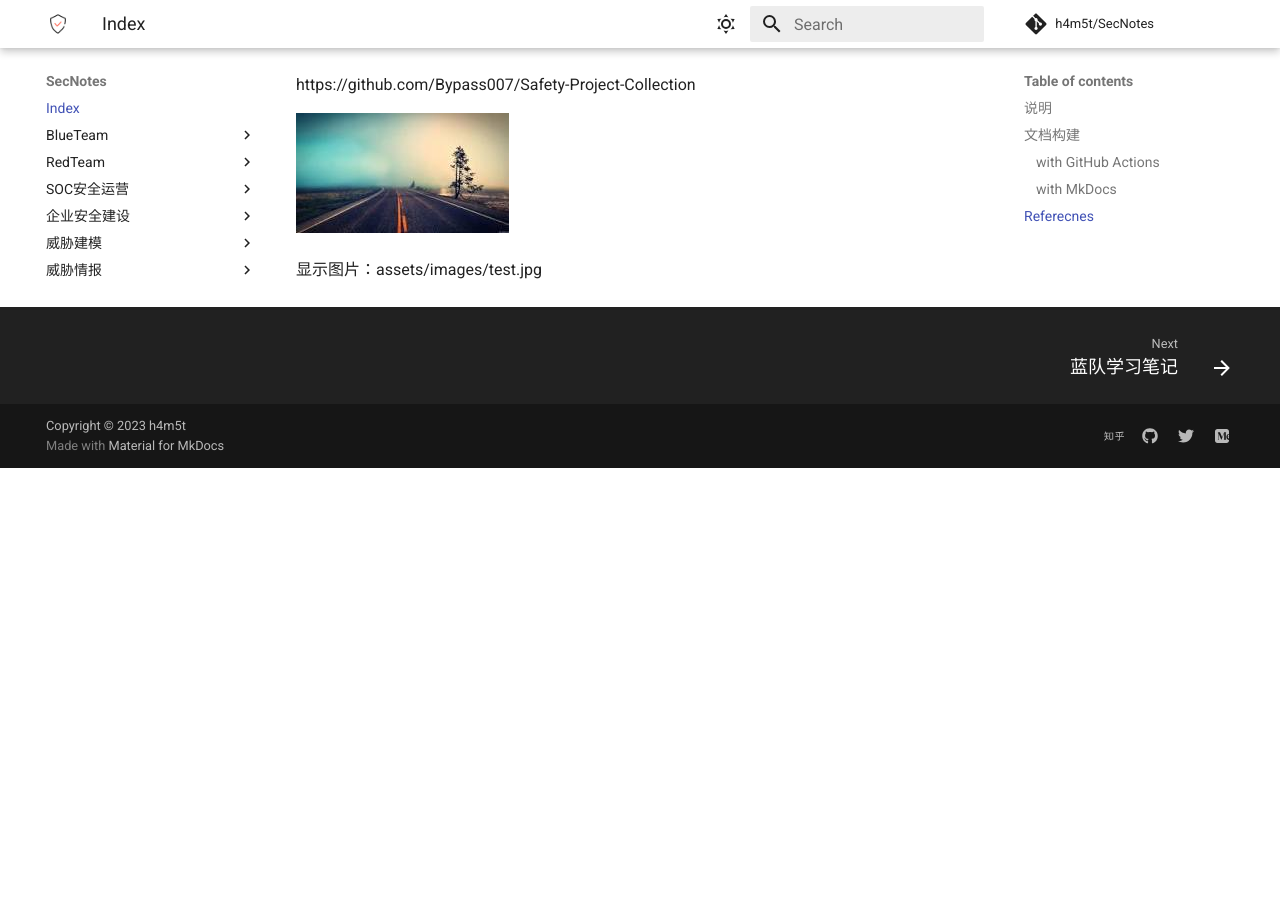
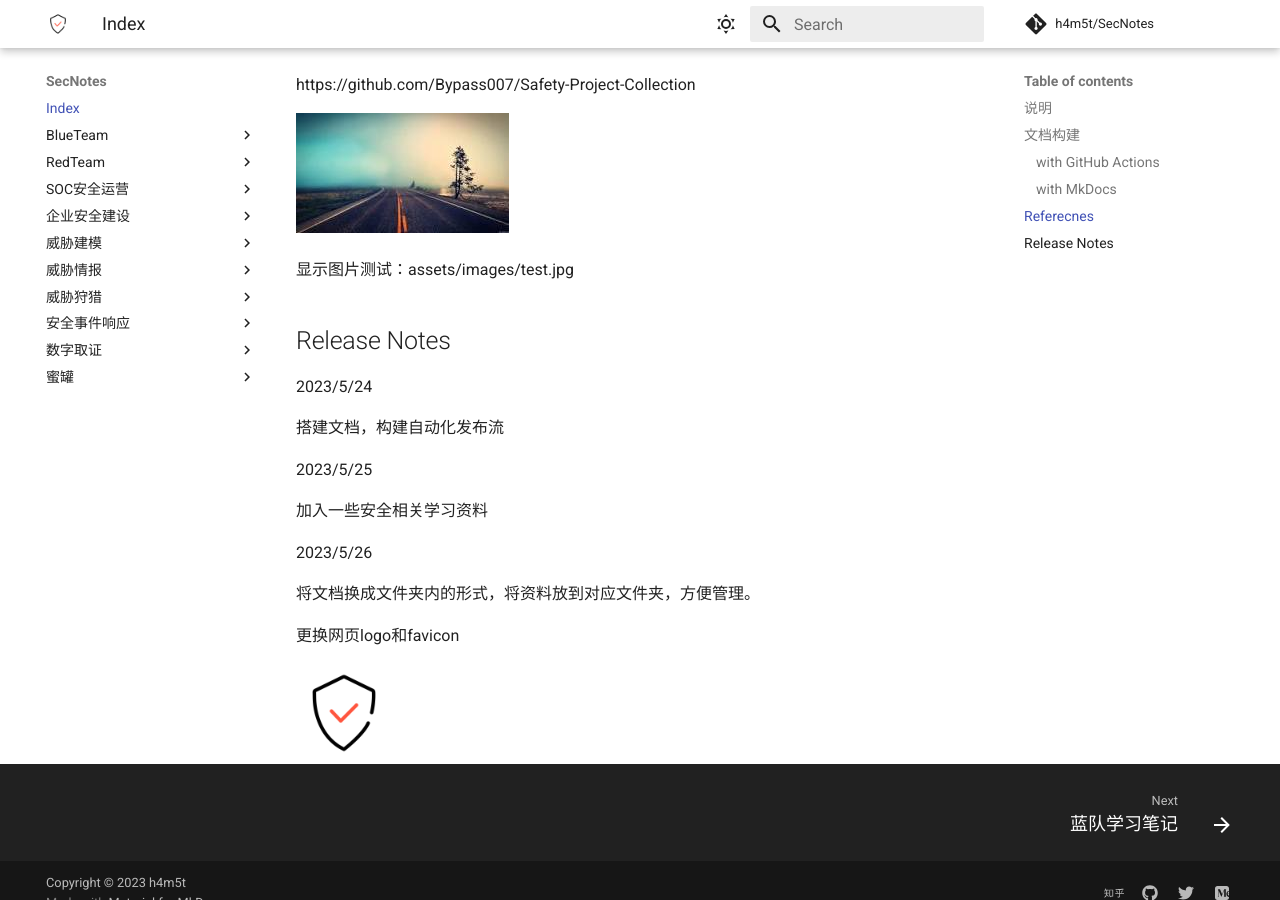
Before and after one commit to h4m5t/SecNotes, an MkDocs documentation site: the page built from docs/index.md, in a window 1280 px wide and 900 px high, scrolled down 1504 px. Built offline with MkDocs 1.6.1 and Material for MkDocs 9.7.7, drawn with Linux system fonts in a browser that asks for light colours; comment, search, counter and statistics services are not loaded; before the commit the page ends 1972 px from its top, so only the background shows below that.

Commit message:
Update index.md

```diff
--- a/docs/index.md
+++ b/docs/index.md
@@ -69,4 +69,24 @@
 
 ![](assets/images/test.jpg)
 
-显示图片：assets/images/test.jpg
+显示图片测试：assets/images/test.jpg
+
+
+
+## Release Notes
+
+2023/5/24
+
+搭建文档，构建自动化发布流
+
+2023/5/25
+
+加入一些安全相关学习资料
+
+2023/5/26
+
+将文档换成文件夹内的形式，将资料放到对应文件夹，方便管理。
+
+更换网页logo和favicon
+
+<img src="/assets/logo.png" style="zoom:20%;" align=left />
```
